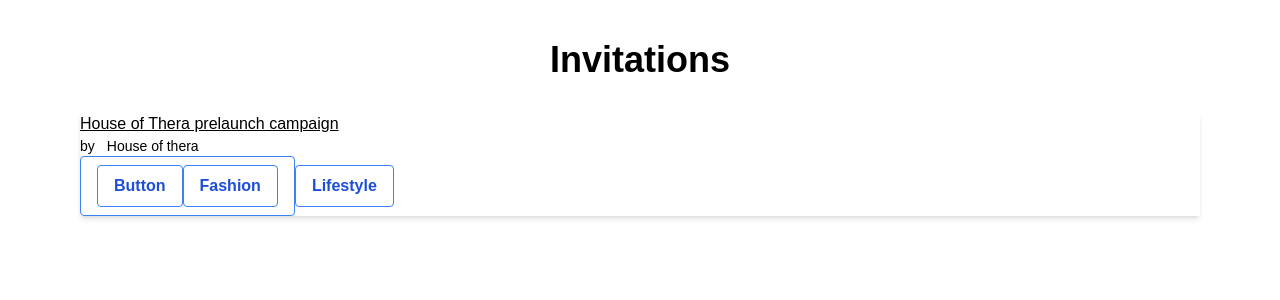
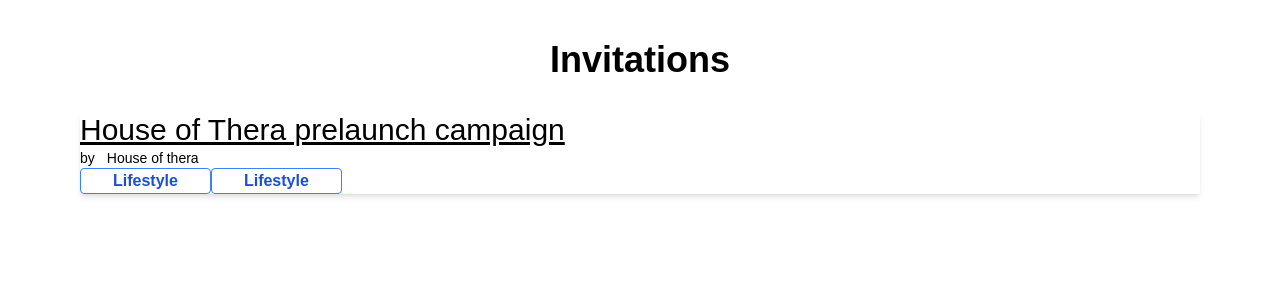
Before and after one commit to STRATIFI-Bravo-Startup-3/Stratifi-React, a React (Create React App) app in the folder stratifi-app/: page /influencers in a window 1280 px wide. Shown: the top 300 px of the page. Built offline with nearby package versions, Linux system fonts and the light colour scheme.

Commit message:
influence button

```diff
--- a/stratifi-app/src/pages/Influencers.jsx
+++ b/stratifi-app/src/pages/Influencers.jsx
@@ -8,7 +8,7 @@
         <h2 class="text-4xl font-bold text-center ">Invitations</h2>
         {/* First container */}
         <div className="shadow-md ">
-          <h3 className="underline text-xxl mt-8">
+          <h3 className="underline text-3xl mt-8">
             House of Thera prelaunch campaign
           </h3>
 
@@ -19,15 +19,10 @@
           </div>
           {/* First Button */}
           <div className="">
-            <button class="bg-transparent hover:bg-blue-500 text-blue-700 font-semibold hover:text-white py-2 px-4 border border-blue-500 hover:border-transparent rounded">
-              <button class="bg-transparent hover:bg-blue-500 text-blue-700 font-semibold hover:text-white py-2 px-4 border border-blue-500 hover:border-transparent rounded">
-                Button
-              </button>
-              <button class="bg-transparent hover:bg-blue-500 text-blue-700 font-semibold hover:text-white py-2 px-4 border border-blue-500 hover:border-transparent rounded">
-                Fashion
-              </button>
+            <button class="bg-transparent hover:bg-blue-500 text-blue-700 font-semibold hover:text-white  px-8 border border-blue-500 hover:border-transparent rounded">
+              Lifestyle
             </button>
-            <button class="bg-transparent hover:bg-blue-500 text-blue-700 font-semibold hover:text-white py-2 px-4 border border-blue-500 hover:border-transparent rounded">
+            <button class="bg-transparent hover:bg-blue-500 text-blue-700 font-semibold hover:text-white  px-8 border border-blue-500 hover:border-transparent rounded">
               Lifestyle
             </button>
           </div>
```
